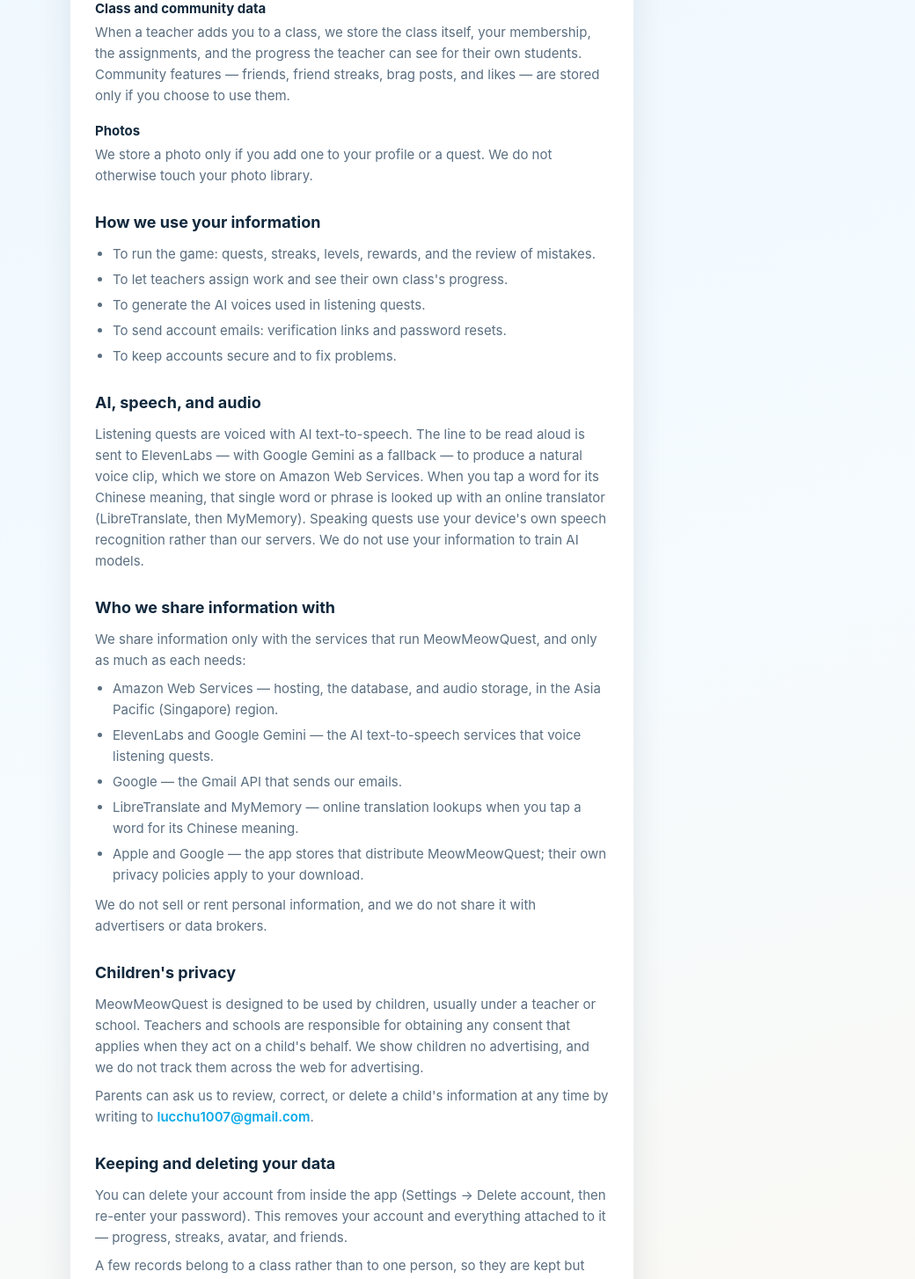
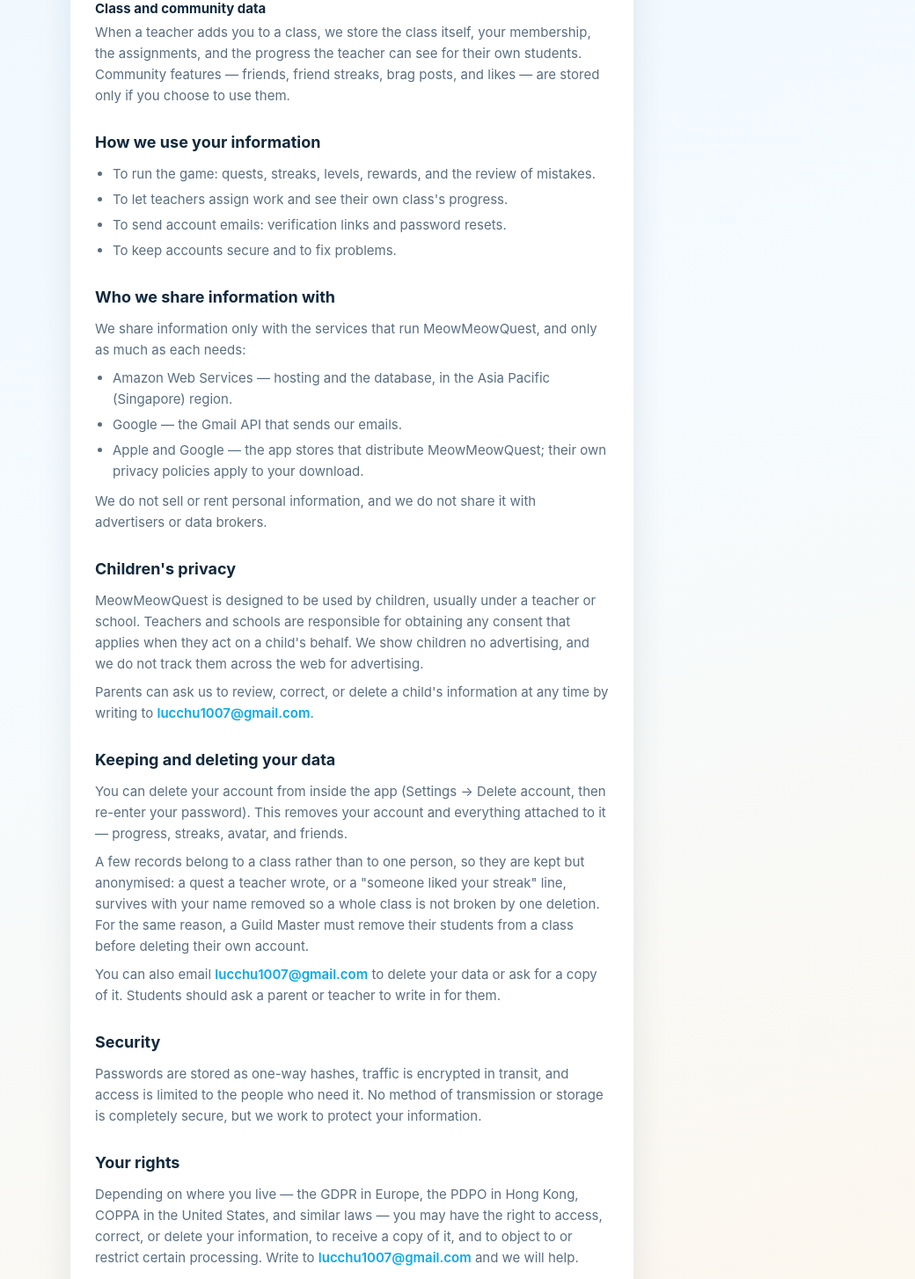
Before and after one commit to BenChu1432/MeowQuest-Web, a Next.js app: page /privacy in a window 1280 px wide. Shown: the part 1173-2627 px from the top of the page at 88% size, without its empty margins (240-1280 px from the left). Built offline with nearby package versions, Linux system fonts and the light colour scheme.

Commit message:
Remove photos and AI mentions from privacy policy

```diff
--- a/app/privacy/page.tsx
+++ b/app/privacy/page.tsx
@@ -75,10 +75,6 @@
                 <p>
                     When a teacher adds you to a class, we store the class itself, your membership, the assignments, and the progress the teacher can see for their own students. Community features — friends, friend streaks, brag posts, and likes — are stored only if you choose to use them.
                 </p>
-                <h3>Photos</h3>
-                <p>
-                    We store a photo only if you add one to your profile or a quest. We do not otherwise touch your photo library.
-                </p>
             </section>
 
             <section>
@@ -86,27 +82,17 @@
                 <ul>
                     <li>To run the game: quests, streaks, levels, rewards, and the review of mistakes.</li>
                     <li>To let teachers assign work and see their own class's progress.</li>
-                    <li>To generate the AI voices used in listening quests.</li>
                     <li>To send account emails: verification links and password resets.</li>
                     <li>To keep accounts secure and to fix problems.</li>
                 </ul>
             </section>
 
             <section>
-                <h2>AI, speech, and audio</h2>
-                <p>
-                    Listening quests are voiced with AI text-to-speech. The line to be read aloud is sent to ElevenLabs — with Google Gemini as a fallback — to produce a natural voice clip, which we store on Amazon Web Services. When you tap a word for its Chinese meaning, that single word or phrase is looked up with an online translator (LibreTranslate, then MyMemory). Speaking quests use your device's own speech recognition rather than our servers. We do not use your information to train AI models.
-                </p>
-            </section>
-
-            <section>
                 <h2>Who we share information with</h2>
                 <p>We share information only with the services that run MeowMeowQuest, and only as much as each needs:</p>
                 <ul>
-                    <li>Amazon Web Services — hosting, the database, and audio storage, in the Asia Pacific (Singapore) region.</li>
-                    <li>ElevenLabs and Google Gemini — the AI text-to-speech services that voice listening quests.</li>
+                    <li>Amazon Web Services — hosting and the database, in the Asia Pacific (Singapore) region.</li>
                     <li>Google — the Gmail API that sends our emails.</li>
-                    <li>LibreTranslate and MyMemory — online translation lookups when you tap a word for its Chinese meaning.</li>
                     <li>Apple and Google — the app stores that distribute MeowMeowQuest; their own privacy policies apply to your download.</li>
                 </ul>
                 <p>We do not sell or rent personal information, and we do not share it with advertisers or data brokers.</p>
@@ -152,7 +138,7 @@
             <section>
                 <h2>Where your data lives</h2>
                 <p>
-                    Our servers are on Amazon Web Services in the Asia Pacific (Singapore) region. Some processing — sending email, generating AI voices, and looking up translations — happens with Google, ElevenLabs, LibreTranslate, and MyMemory, which may process that data outside Singapore under the safeguards those services provide.
+                    Our servers are on Amazon Web Services in the Asia Pacific (Singapore) region. Some processing — sending email — happens with Google, which may process that data outside Singapore under the safeguards that service provides.
                 </p>
             </section>
 
```
